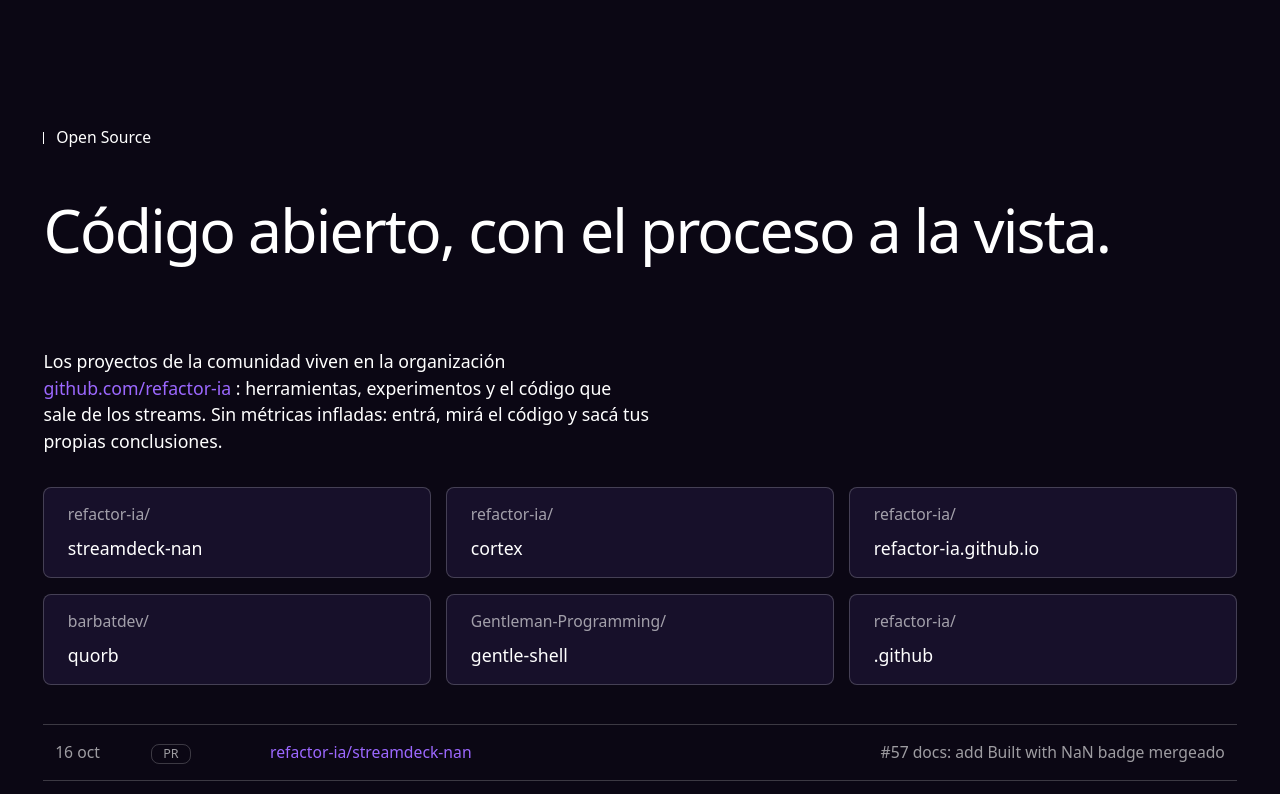
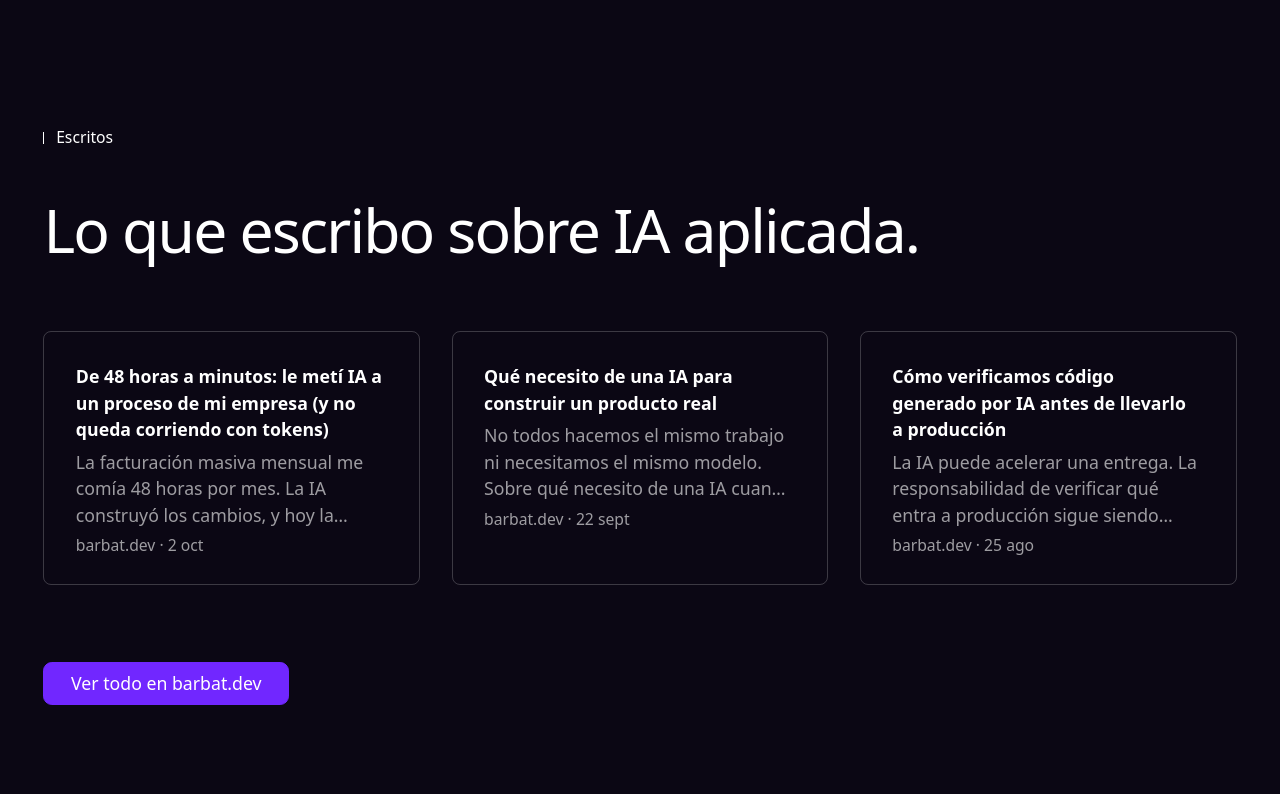
Before and after one commit to refactor-ia/refactor-ia.github.io, an Astro site: page / in a window 1280 px wide. Shown: the part 3140-3934 px from the top of the page. Built offline with nearby package versions, Linux system fonts and the light colour scheme; Astro itself is replaced by a stand-in of ours.

Commit message:
feat: show barbat.dev articles from its atom feed (#43) (#45)

```diff
--- /dev/null
+++ b/src/components/custom/ArticleList.astro
@@ -0,0 +1,87 @@
+---
+import { ARTICLES, formatDate, type Article } from "@/data/activity.ts";
+
+interface Props {
+  /** Articles to show; defaults to the latest barbat.dev posts. */
+  articles?: Article[];
+  /** Maximum number of articles. */
+  limit?: number;
+}
+
+const { articles = ARTICLES, limit = articles.length } = Astro.props;
+---
+
+<ul class="article-list_wrap">
+  {
+    articles.slice(0, limit).map((article) => (
+      <li class="article-list_item">
+        <a href={article.url} rel="noopener" class="article-list_title">
+          {article.title}
+        </a>
+        <p class="article-list_summary">{article.summary}</p>
+        <p class="article-list_meta mono-label">
+          barbat.dev ·{" "}
+          <time datetime={article.published}>
+            {formatDate(article.published)}
+          </time>
+        </p>
+      </li>
+    ))
+  }
+</ul>
+
+<style is:global>
+  @layer components {
+    .article-list_wrap {
+      justify-self: stretch;
+      display: grid;
+      grid-template-columns: repeat(auto-fit, minmax(min(18rem, 100%), 1fr));
+      gap: var(--space-5);
+      padding: 0;
+      margin: 0;
+      list-style: none;
+    }
+
+    .article-list_item {
+      display: grid;
+      gap: var(--space-2);
+      align-content: start;
+      padding: var(--space-5);
+      border: var(--border-width) solid var(--border);
+      border-radius: var(--radius-small);
+      transition:
+        border-color var(--duration-hover) var(--ease-out-expo),
+        box-shadow var(--duration-hover) var(--ease-out-expo);
+      @media (hover: hover) {
+        &:has(a:hover) {
+          border-color: color-mix(in srgb, var(--brand-500) 65%, transparent);
+          box-shadow: var(--glow-md);
+        }
+      }
+    }
+
+    .article-list_title {
+      color: var(--text);
+      font-weight: 600;
+      text-decoration: none;
+      &:hover {
+        text-decoration: underline;
+      }
+    }
+
+    .article-list_summary {
+      margin: 0;
+      color: var(--text-2);
+      display: -webkit-box;
+      -webkit-line-clamp: 3;
+      -webkit-box-orient: vertical;
+      overflow: hidden;
+    }
+
+    .article-list_meta {
+      margin: 0;
+      color: var(--text-2);
+      font-size: var(--text-small);
+    }
+  }
+</style>
--- a/src/data/activity.ts
+++ b/src/data/activity.ts
@@ -19,9 +19,19 @@ export interface Video {
   views?: number;
 }
 
+export interface Article {
+  title: string;
+  summary: string;
+  url: string;
+  published: string;
+}
+
 export const GENERATED_AT: string = data.generatedAt;
 export const GITHUB_ACTIVITY = data.github as ActivityItem[];
 export const VIDEOS = data.videos as Video[];
+/** Latest barbat.dev articles; the posts themselves stay on barbat.dev. */
+export const ARTICLES = ((data as { articles?: Article[] }).articles ??
+  []) as Article[];
 /** Most viewed videos; empty when the data was fetched without an API key. */
 export const POPULAR = ((data as { popular?: Video[] }).popular ??
   []) as Video[];
--- a/src/data/generated/activity.json
+++ b/src/data/generated/activity.json
@@ -295,5 +295,31 @@
       "published": "2026-09-22T11:52:32.000Z",
       "channel": "@RefactorIA"
     }
+  ],
+  "articles": [
+    {
+      "title": "De 48 horas a minutos: le metí IA a un proceso de mi empresa (y no queda corriendo con tokens)",
+      "summary": "La facturación masiva mensual me comía 48 horas por mes. La IA construyó los cambios, y hoy la corrida es determinística: minutos, sin tokens. La mejor automatización no es un agente operando tu negocio.",
+      "url": "https://barbat.dev/blog/le-meti-un-agente-de-ia-a-un-proceso-de-mi-empresa/",
+      "published": "2026-10-02T00:00:00.000Z"
+    },
+    {
+      "title": "Qué necesito de una IA para construir un producto real",
+      "summary": "No todos hacemos el mismo trabajo ni necesitamos el mismo modelo. Sobre qué necesito de una IA cuando el producto ya existe y hay usuarios reales.",
+      "url": "https://barbat.dev/blog/que-necesito-de-una-ia-para-construir-un-producto-real/",
+      "published": "2026-09-22T00:00:00.000Z"
+    },
+    {
+      "title": "Cómo verificamos código generado por IA antes de llevarlo a producción",
+      "summary": "La IA puede acelerar una entrega. La responsabilidad de verificar qué entra a producción sigue siendo nuestra.",
+      "url": "https://barbat.dev/blog/como-verificamos-codigo-generado-por-ia-antes-de-produccion/",
+      "published": "2026-08-25T00:00:00.000Z"
+    },
+    {
+      "title": "El modelo más fuerte no tiene que hacer todo",
+      "summary": "Arquitectura real, no teórica. El modelo más fuerte decide; NaN absorbe el volumen; Gentle AI gobierna el ciclo. Con evidencia de costo de uso real.",
+      "url": "https://barbat.dev/blog/el-modelo-mas-fuerte-no-tiene-que-hacer-todo/",
+      "published": "2026-08-12T00:00:00.000Z"
+    }
   ]
 }
--- a/src/pages/index.astro
+++ b/src/pages/index.astro
@@ -17,6 +17,8 @@ import IdentityList from "@/components/custom/IdentityList.astro";
 import RepoChips from "@/components/custom/RepoChips.astro";
 import ActivityFeed from "@/components/custom/ActivityFeed.astro";
 import VideoList from "@/components/custom/VideoList.astro";
+import ArticleList from "@/components/custom/ArticleList.astro";
+import { ARTICLES } from "@/data/activity.ts";
 import { SAME_AS, href } from "@/data/links.ts";
 
 const roles = [
@@ -216,6 +218,27 @@ const channels = [
     </ContentWrapper>
   </Section>
 
+  {
+    ARTICLES.length > 0 && (
+      <Section id="escritos">
+        <ContentWrapper>
+          <ContentStack>
+            <SectionHeading
+              eyebrow="Escritos"
+              title="Lo que escribo sobre IA aplicada."
+            />
+            <ArticleList limit={3} />
+            <ButtonWrapper>
+              <Button element="link" href="https://barbat.dev/blog">
+                Ver todo en barbat.dev
+              </Button>
+            </ButtonWrapper>
+          </ContentStack>
+        </ContentWrapper>
+      </Section>
+    )
+  }
+
   <Section id="oss">
     <ContentWrapper>
       <ContentStack>
@@ -279,8 +302,8 @@ const channels = [
         />
         <Paragraph>
           RefactorIA es una comunidad independiente creada y dirigida por{" "}
-          <a href={href("github-personal")} rel="noopener">Juan Barbat</a>,
-          que responde por el proyecto en todas sus plataformas: este sitio, la
+          <a href={href("github-personal")} rel="noopener">Juan Barbat</a>, que
+          responde por el proyecto en todas sus plataformas: este sitio, la
           organización de GitHub, los dos canales de YouTube y RefactorIA Music.
         </Paragraph>
         <ul class="roles_wrap">
@@ -379,8 +402,9 @@ const channels = [
     .roles_item a {
       @media (hover: hover) {
         &:hover img {
-          filter: drop-shadow(0 0 0.75rem
-              color-mix(in srgb, var(--brand-500) 55%, transparent));
+          filter: drop-shadow(
+            0 0 0.75rem color-mix(in srgb, var(--brand-500) 55%, transparent)
+          );
         }
       }
     }
```
Also changed, not shown: scripts/fetch-activity.mjs (+42 -4 lines), src/pages/now.astro (+23 -1 lines), test/fetch-activity.test.mjs (+41 -0 lines), test/site-contract.test.mjs (+30 -4 lines).
